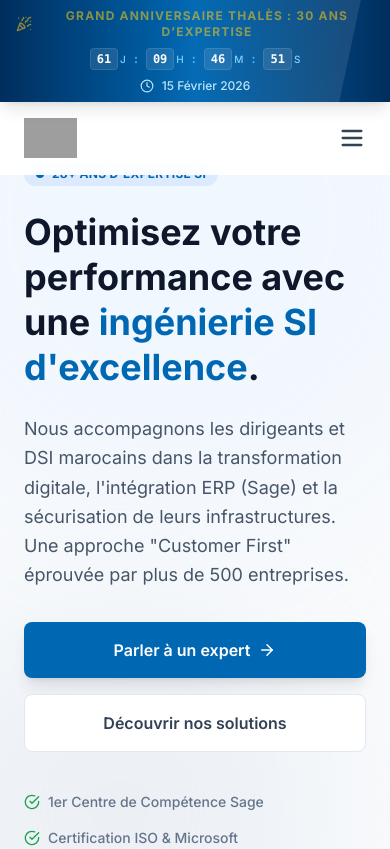
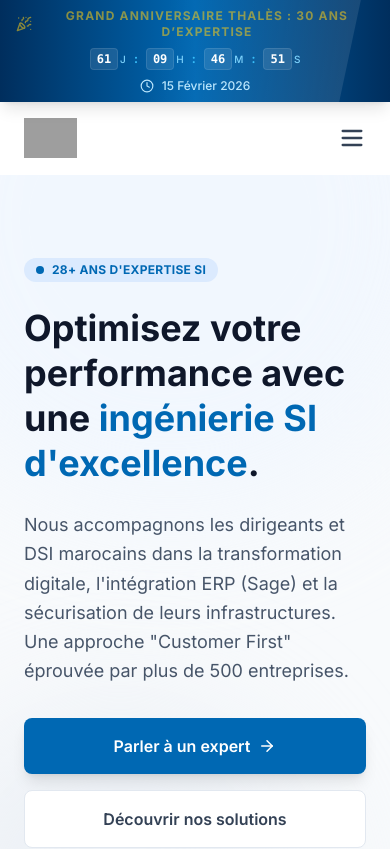
Before and after one commit to iamyorivas-max/Thales-landing-page, a React (Vite) app: page / in a window 390 px wide. Shown: the top 849 px of the page. Built offline with nearby package versions, Linux system fonts and the light colour scheme; grey boxes are pictures that could not be loaded.

Commit message:
feat: Adjust hero section padding
Increase top padding in the hero section to improve visual spacing and alignment with other page elements.

```diff
--- a/components/Hero.tsx
+++ b/components/Hero.tsx
@@ -3,7 +3,7 @@ import { ArrowRight, CheckCircle } from 'lucide-react';
 
 const Hero: React.FC = () => {
   return (
-    <section className="relative pt-40 pb-20 md:pt-52 md:pb-32 bg-slate-50 overflow-hidden">
+    <section className="relative pt-64 pb-20 md:pt-52 md:pb-32 bg-slate-50 overflow-hidden">
       {/* Abstract Background Element */}
       <div className="absolute top-0 right-0 -mr-20 -mt-20 w-[600px] h-[600px] bg-blue-50 rounded-full blur-3xl opacity-70 pointer-events-none"></div>
       <div className="absolute bottom-0 left-0 -ml-20 -mb-20 w-[400px] h-[400px] bg-slate-200 rounded-full blur-3xl opacity-50 pointer-events-none"></div>
```
